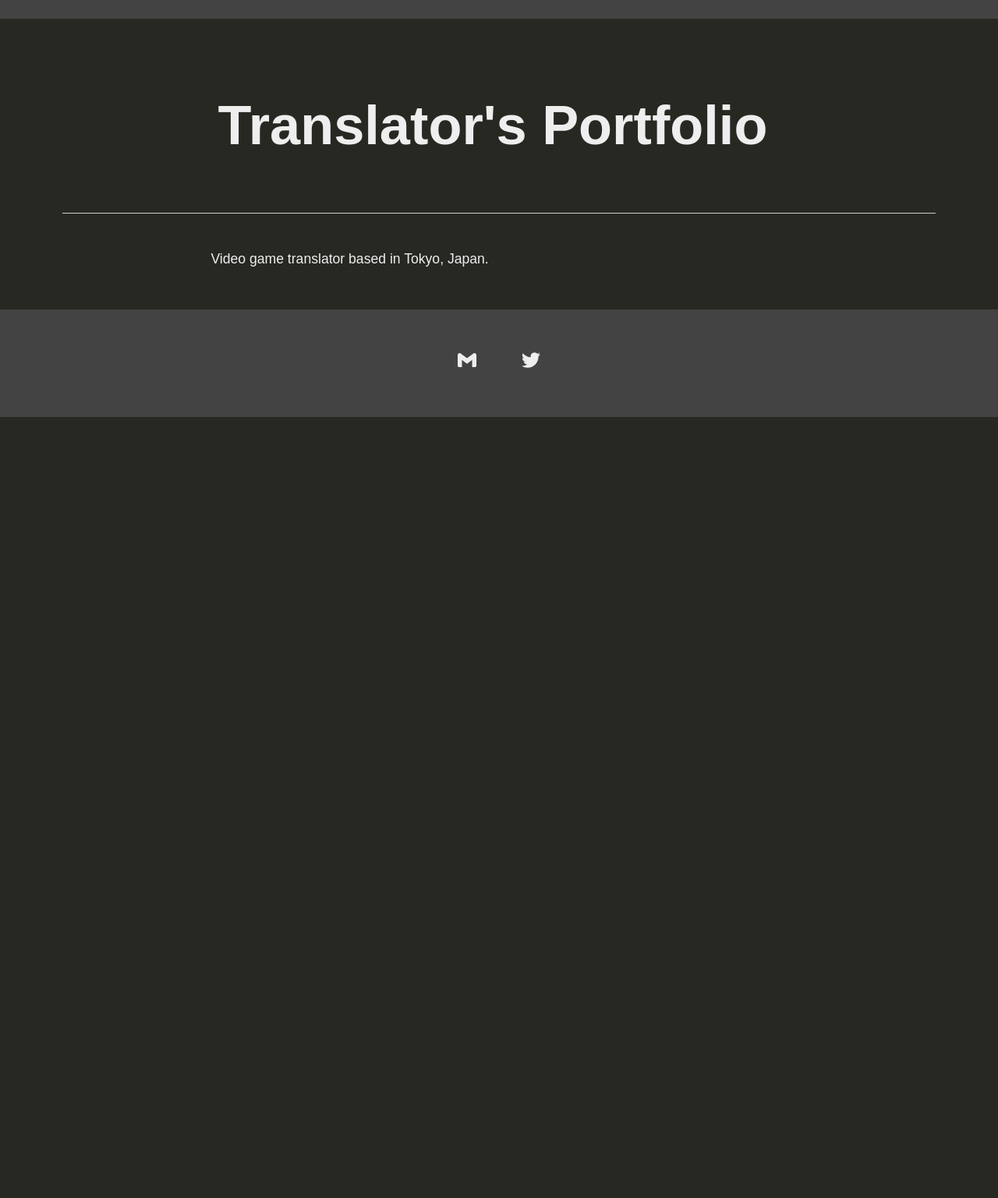
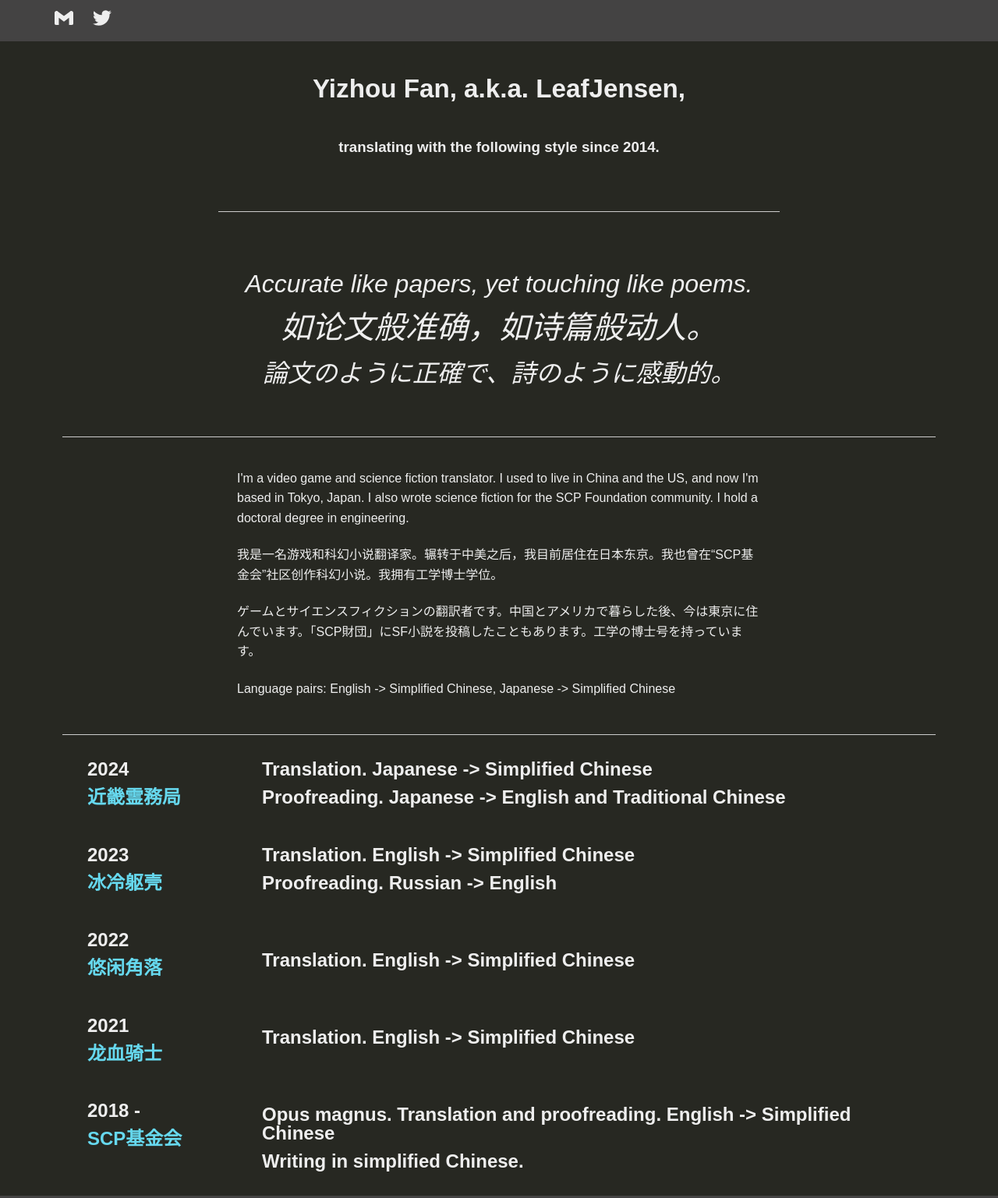
Before and after one commit to YizhouFan/yizhoufan.github.io, a plain HTML site: page index.html in a window 1280 px wide. Shown: the top 1537 px of the page at 78% size. Before the commit the page ends 800 px from the top, so only its background shows below. Drawn offline with Linux system fonts and the light colour scheme; a web font is replaced by a local one.

Commit message:
update index.html

```diff
--- a/index.html
+++ b/index.html
@@ -14,10 +14,10 @@
         <title>Translator's Portfolio</title>
         <meta content="Translator's Portfolio" property="og:title">
         <meta
-            content="A Portfolio for the translator Yizhou Fan a.k.a. LeafJensen"
+            content="A Portfolio for the translator Yizhou Fan, a.k.a. LeafJensen"
             name="description">
         <meta
-            content="A Portfolio for the translator Yizhou Fan a.k.a. LeafJensen"
+            content="A Portfolio for the translator Yizhou Fan, a.k.a. LeafJensen"
             property="og:description">
         <meta content="summary_large_image" name="twitter:card">
         <meta content="@LeafLostIt" name="twitter:site">
@@ -26,6 +26,10 @@
         <link href="/" rel="preconnect" crossorigin>
         <link href="/fonts/nunito-sans-v11-latin-regular.woff2" rel="preload"
             crossorigin as="font" type="font/woff2">
+            <link href="https://fonts.googleapis.com/css2?family=Noto+Sans+JP:wght@400;700&family=Sawarabi+Mincho&display=swap" rel="stylesheet">
+            <link href="https://fonts.googleapis.com/css2?family=Tisa+Sans+JP&display=swap" rel="stylesheet">
+            <link href="https://fonts.googleapis.com/css2?family=Kosugi+Maru&display=swap" rel="stylesheet">
+            <link href="https://fonts.googleapis.com/css2?family=M+PLUS+1p:wght@300;400;700&display=swap" rel="stylesheet">
         <style>
         :root {
             --primary: #66d8ee;
@@ -51,7 +55,7 @@
             font-weight: 200;
             padding: .75em calc(50vw - 37rem + 1.5em);
             position: fixed;
-            text-align: right;
+            text-align: left;
             top: 0;
             width: 100vw
         }
@@ -97,15 +101,6 @@
             margin-bottom: .5em
         }
 
-        @font-face {
-            font-display: optional;
-            font-family: 'Nunito Sans';
-            font-style: normal;
-            font-weight: 400;
-            src: url(/fonts/nunito-sans-v11-latin-regular.eot);
-            src: local(''), url(/fonts/nunito-sans-v11-latin-regular.eot?#iefix) format('embedded-opentype'), url(/fonts/nunito-sans-v11-latin-regular.woff2) format('woff2'), url(/fonts/nunito-sans-v11-latin-regular.woff) format('woff'), url(/fonts/nunito-sans-v11-latin-regular.ttf) format('truetype'), url(/fonts/nunito-sans-v11-latin-regular.svg#NunitoSans) format('svg')
-        }
-
         html {
             -webkit-text-size-adjust: 100%;
             line-height: 1.15;
@@ -147,9 +142,34 @@
         }
 
         h2 {
+            font-family: 'Nunito Sans', sans-serif;
+            font-size: 1.5em;
+            line-height: 1.0em;
+            margin: .5em
+        }
+
+        motto {
+            font-family: 'Nunito Sans', sans-serif;
+            font-style: italic;
+            font-size: 2.0em;
+            line-height: 2.5rem;
+            margin-bottom: .5em
+        }
+
+        motto-jp {
+            font-family: 'Noto Sans JP', sans-serif;
+            font-style: italic;
+            font-size: 2.0em;
+            line-height: 2.5rem;
+            margin-bottom: .5em
+        }
+
+        motto-cn {
+            font-family: 'Nunito Sans', sans-serif;
+            font-style: italic;
             font-size: 2.5em;
-            line-height: 1.2;
-            margin-bottom: .6em
+            line-height: 2.5rem;
+            margin-bottom: .4em
         }
 
         p,
@@ -157,14 +177,9 @@
             margin-bottom: 1.5em
         }
 
-        h1,
-        h2 {
+        h1 {
             line-height: 2.4rem;
             margin-bottom: 1.36rem
-        }
-
-        h2 {
-            font-size: 1.728rem
         }
 
         body,
@@ -177,43 +192,6 @@
         p,
         ul {
             margin-bottom: 1.36rem
-        }
-
-        @media (min-width:600px) {
-            h1 {
-                font-size: 4.3978rem;
-                line-height: 4.4rem;
-                margin-bottom: 1.496rem
-            }
-
-            p h2 {
-                font-size: 3.1097rem;
-                line-height: 3.52rem
-            }
-
-            body,
-            p,
-            ul {
-                font-size: 1.1rem;
-                line-height: 1.6
-            }
-
-            h2,
-            p,
-            ul {
-                margin-bottom: 1.496rem
-            }
-        }
-
-        h1,
-        h2,
-        header nav,
-        header nav h1 {
-            font-family: var(--font-family)
-        }
-
-        h2 {
-            font-style: italic
         }
 
         a:hover {
@@ -282,6 +260,12 @@
             margin-right: 1.5em
         }
 
+        header {
+            border-top: .5px solid #ccc;
+            margin: 0 auto;
+            max-width: 70rem
+        }
+
         main {
             border-top: .5px solid #ccc;
             margin: 0 auto;
@@ -325,27 +309,29 @@
         li ul {
             margin-bottom: 0
         }
+
+        .jp-text {
+            font-family: 'Yu Gothic UI', sans-serif;
+        }
+
+        .container {
+            display: grid;
+            grid-template-columns: 1fr 4fr;
+        }
+
+        .left {
+            padding: 20px;
+        }
+
+        .right {
+            padding: 20px;
+        }
     </style>
     </head>
 
     <body>
         <header>
             <nav>
-            </nav>
-            <div id="header-title">
-                <h1>Translator's Portfolio</h1>
-            </div>
-            <dialog id="message"></dialog>
-        </header>
-        <main>
-            <article>
-                <p>Video game translator based in Tokyo, Japan.</p>
-                <p></p>
-                <p></p>
-                <p></p>
-            </article>
-        </main>
-        <footer>
             <a href="mailto:leafjensen14@gmail.com"><svg fill="#eee" height="24"
                     role="img" viewBox="0 0 24 24"
                     xmlns="http://www.w3.org/2000/svg">
@@ -355,15 +341,73 @@
                     </path>
                 </svg>
             </a>
-            <a href="https://www.twitter.com/LeafLostIt"><svg fill="#eee"
+            <a href="https://www.x.com/LeafLostIt"><svg fill="#eee"
                     height="24" role="img" viewBox="0 0 24 24"
                     xmlns="http://www.w3.org/2000/svg">
-                    <title>Twitter</title>
+                    <title>X</title>
                     <path
                         d="M23.953 4.57a10 10 0 01-2.825.775 4.958 4.958 0 002.163-2.723c-.951.555-2.005.959-3.127 1.184a4.92 4.92 0 00-8.384 4.482C7.69 8.095 4.067 6.13 1.64 3.162a4.822 4.822 0 00-.666 2.475c0 1.71.87 3.213 2.188 4.096a4.904 4.904 0 01-2.228-.616v.06a4.923 4.923 0 003.946 4.827 4.996 4.996 0 01-2.212.085 4.936 4.936 0 004.604 3.417 9.867 9.867 0 01-6.102 2.105c-.39 0-.779-.023-1.17-.067a13.995 13.995 0 007.557 2.209c9.053 0 13.998-7.496 13.998-13.985 0-.21 0-.42-.015-.63A9.935 9.935 0 0024 4.59z">
                     </path>
                 </svg>
             </a>
+            </nav>
+            <h1>Yizhou Fan, a.k.a. LeafJensen,</h1>
+            <h3>translating with the following style since 2014.</h3>
+        </header>
+        <header>
+            <!-- <div id="header-title"> -->
+                <motto>Accurate like papers, yet touching like poems.</motto>
+                <motto-cn>如论文般准确，如诗篇般动人。</motto-cn>
+                <motto-jp>論文のように正確で、詩のように感動的。</motto>
+            <!-- </div> -->
+        </header>
+        <main>
+            <article>
+                <p>I'm a video game and science fiction translator. I used to live in China and the US, and now I'm based in Tokyo, Japan. I also wrote science fiction for the SCP Foundation community. I hold a doctoral degree in engineering.</p>
+                <p>我是一名游戏和科幻小说翻译家。辗转于中美之后，我目前居住在日本东京。我也曾在“SCP基金会”社区创作科幻小说。我拥有工学博士学位。</p>
+                <p class="jp-text">ゲームとサイエンスフィクションの翻訳者です。中国とアメリカで暮らした後、今は東京に住んでいます。「SCP財団」にSF小説を投稿したこともあります。工学の博士号を持っています。</p>
+                <p>Language pairs: English -> Simplified Chinese, Japanese -> Simplified Chinese</p>
+            </article>
+        </main>
+        <main>
+            <div class="container">
+                <div class="left">
+                    <h2>2024</h2>
+                    <h2><a href="https://store.steampowered.com/app/2956820/__Kinki_Spiritual_Affairs_Bureau">近畿霊務局</a></h2>
+                    <br>
+                    <h2>2023</h2>
+                    <h2><a href="https://store.steampowered.com/app/1080680/Cold_Shell/">冰冷躯壳</a></h2>
+                    <br>
+                    <h2>2022</h2>
+                    <h2><a href="https://store.steampowered.com/app/1749630/Chill_Corner/">悠闲角落</a></h2>
+                    <br>
+                    <h2>2021</h2>
+                    <h2><a href="https://store.steampowered.com/app/1218640/Draco_Knight/">龙血骑士</a></h2>
+                    <br>
+                    <h2>2018 -</h2>
+                    <h2><a href="https://scp-wiki-cn.wikidot.com/leafjensen-s-personnel-file/">SCP基金会</a></h2>
+                </div>
+                <div class="right">
+                    <h2>Translation. Japanese -> Simplified Chinese</h2>
+                    <h2>Proofreading. Japanese -> English and Traditional Chinese</h2>
+                    <br>
+                    <h2>Translation. English -> Simplified Chinese</h2>
+                    <h2>Proofreading. Russian -> English</h2>
+                    <br>
+                    <br>
+                    <h2>Translation. English -> Simplified Chinese</h2>
+                    <br>
+                    <br>
+                    <h2>Translation. English -> Simplified Chinese</h2>
+                    <br>
+                    <br>
+                    <h2>Opus magnus. Translation and proofreading. English -> Simplified Chinese</h2>
+                    <h2>Writing in simplified Chinese.</h2>
+                </div>
+            </div>
+        </main>
+        <footer>
+            © 2025 Yizhou Fan. All rights reserved.
         </footer>
     </body>
 
```
